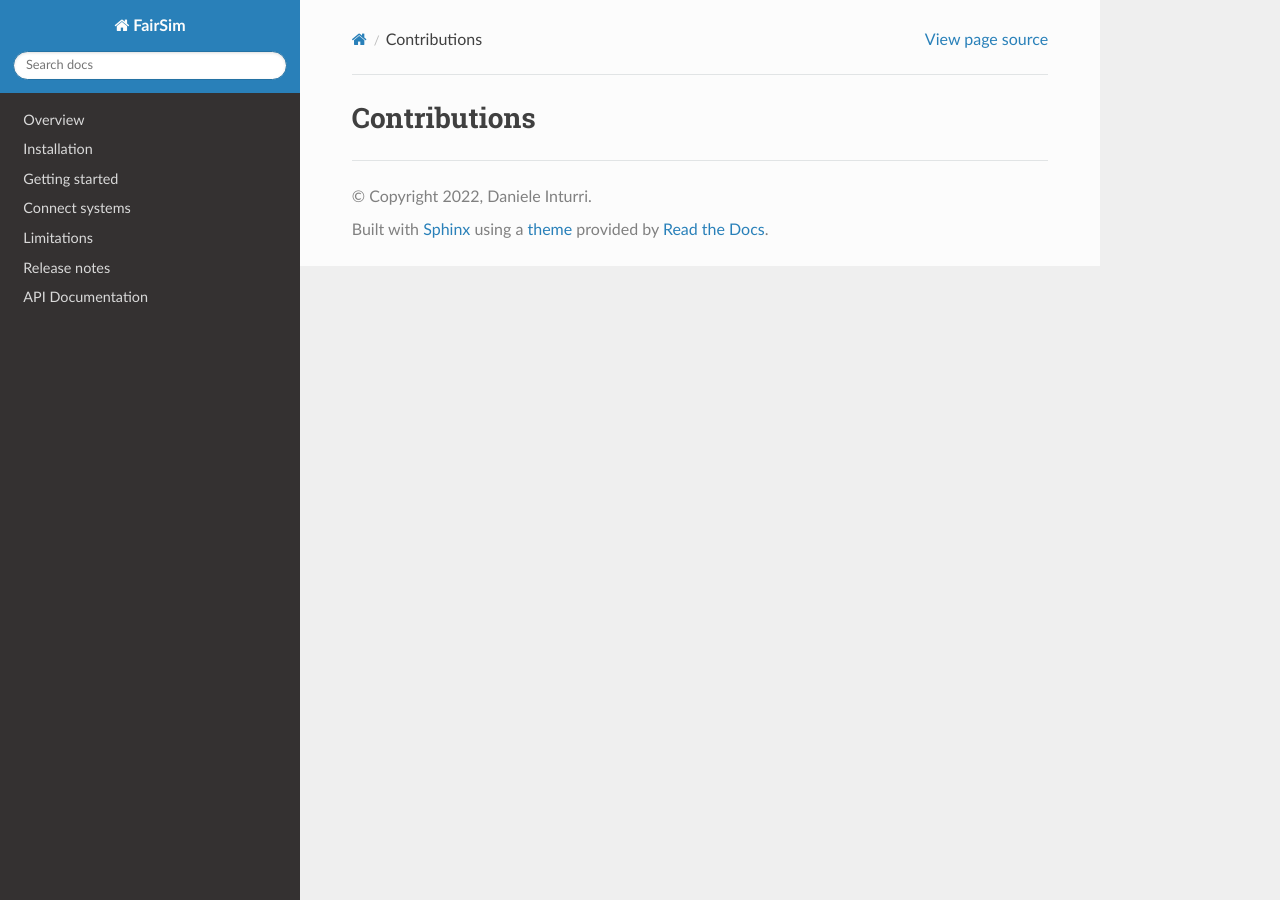
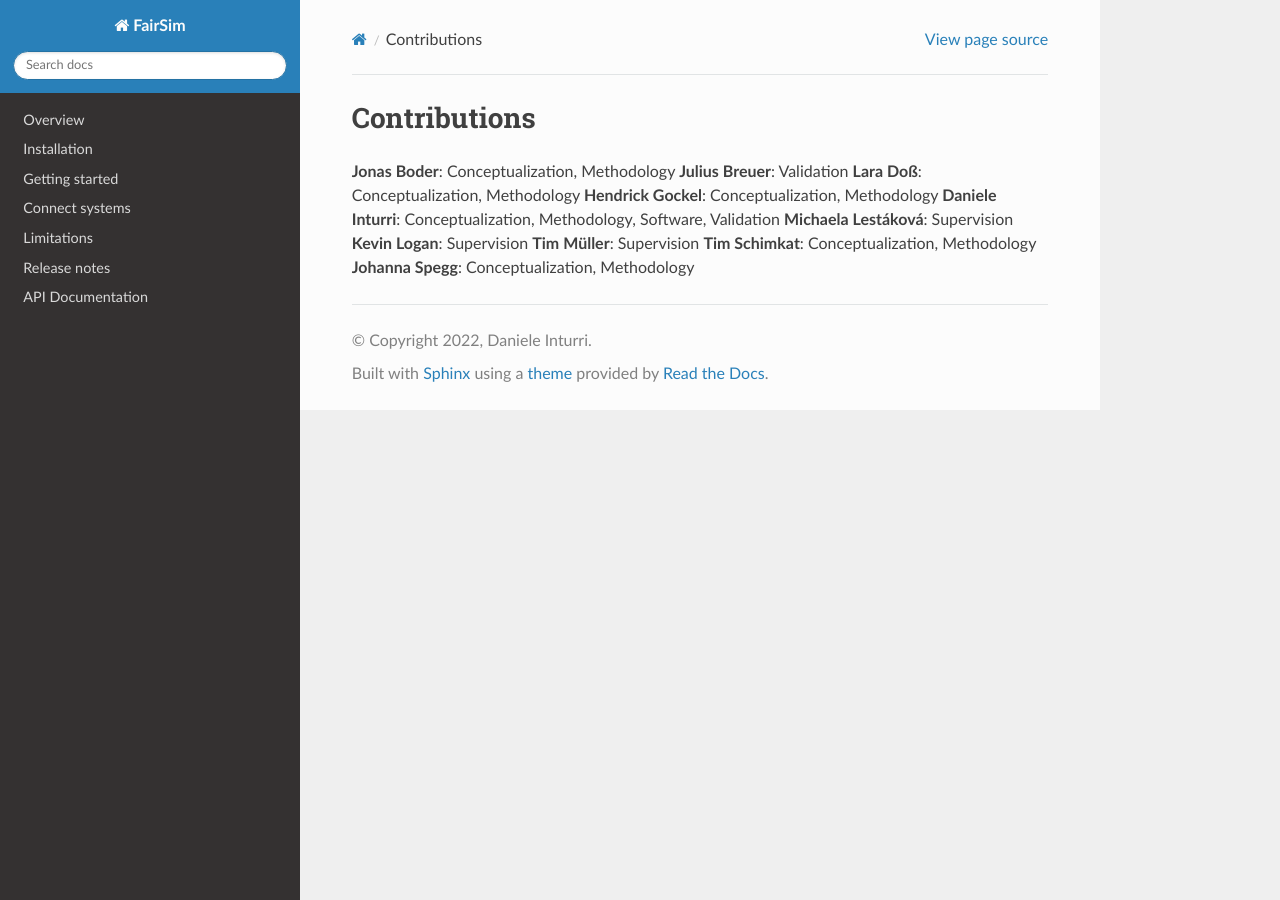
Before and after one commit to fluid-systems/SOFIRpy, a Sphinx documentation site: the page built from docs/contribution.rst, in a window 1280 px wide. Built offline with Sphinx 7.4.7 and the Read the Docs theme 2.0.0, drawn with Linux system fonts in a browser that asks for light colours.

Commit message:
added contributions

```diff
--- a/docs/contribution.rst
+++ b/docs/contribution.rst
@@ -1,2 +1,13 @@
 Contributions
 =============
+
+**Jonas Boder**: Conceptualization, Methodology
+**Julius Breuer**: Validation
+**Lara Doß**: Conceptualization, Methodology
+**Hendrick Gockel**: Conceptualization, Methodology
+**Daniele Inturri**: Conceptualization, Methodology, Software, Validation
+**Michaela Lestáková**: Supervision
+**Kevin Logan**: Supervision
+**Tim Müller**: Supervision
+**Tim Schimkat**: Conceptualization, Methodology
+**Johanna Spegg**: Conceptualization, Methodology
```
